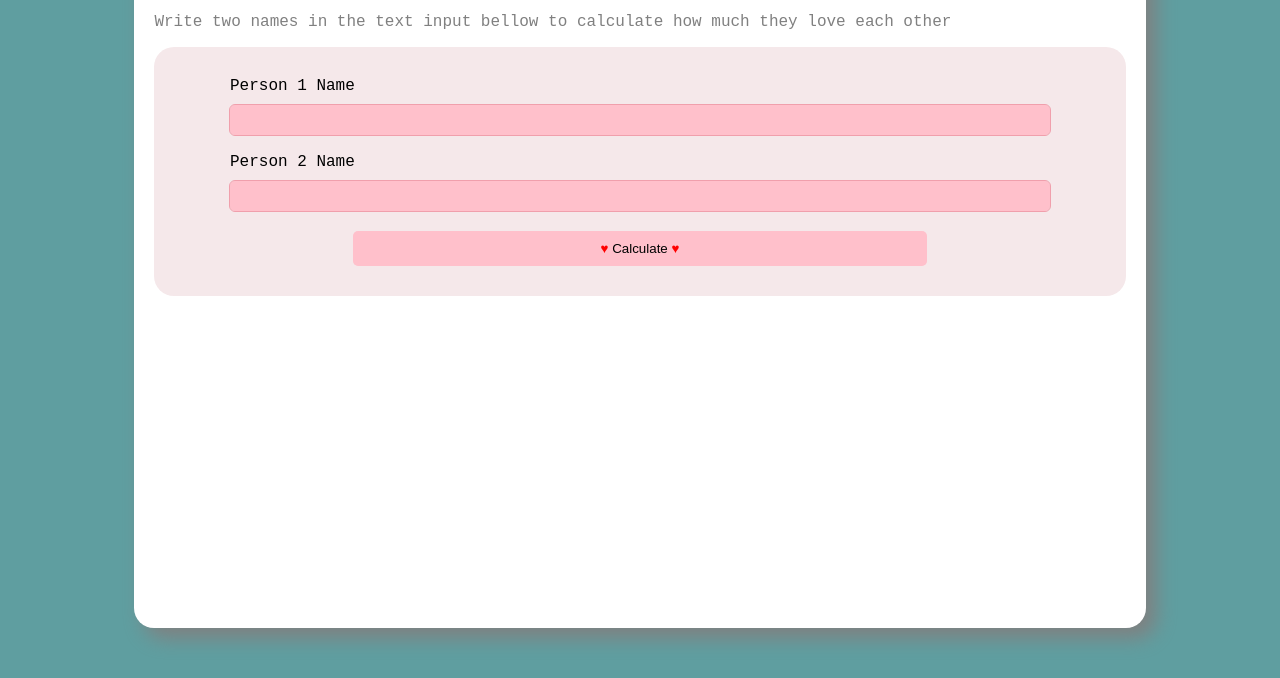
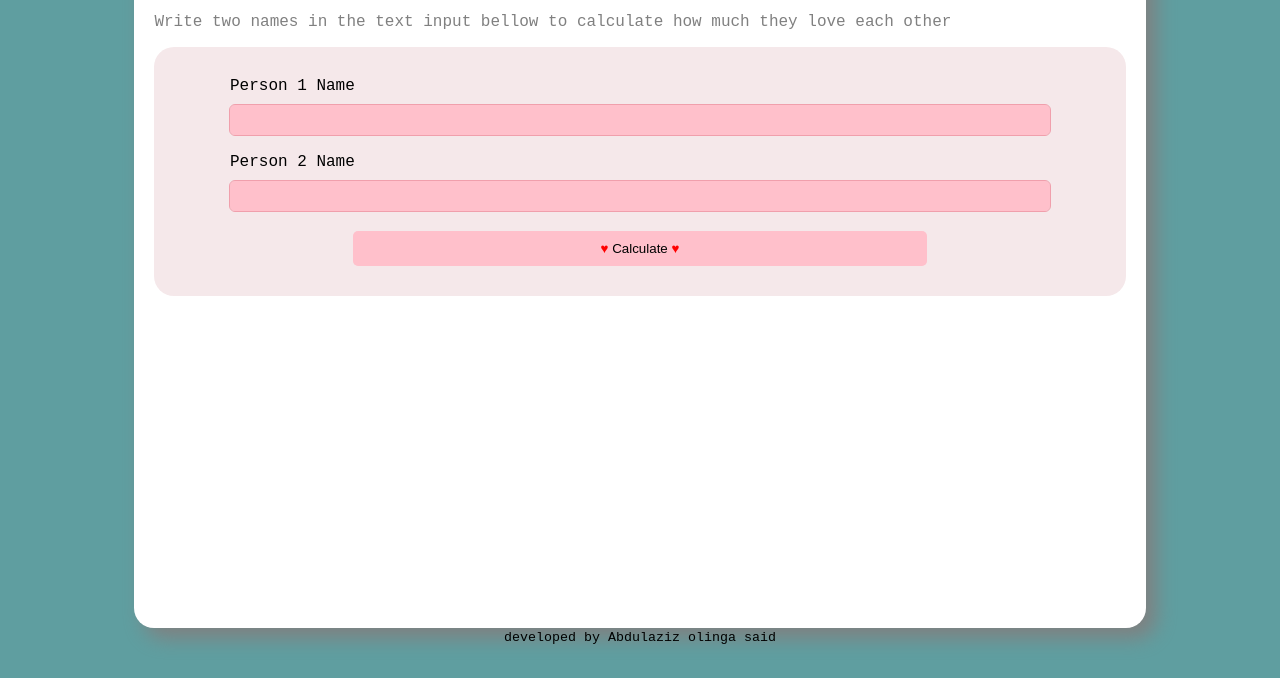
Before and after one commit to olinga-abdulaziz/love-calculator, a plain HTML site: page index.html in a window 1280 px wide. Shown: the part 122-800 px from the top of the page. Drawn offline with Linux system fonts and the light colour scheme.

Commit message:
Update index.html

```diff
--- a/index.html
+++ b/index.html
@@ -52,6 +52,7 @@
                 <h1 class="pers">80%</h1>
             </center>
         </article>
+        <center><small>developed by Abdulaziz olinga said</small></center>
     </section>
     <script src="index.js"></script>
 </body>
```
